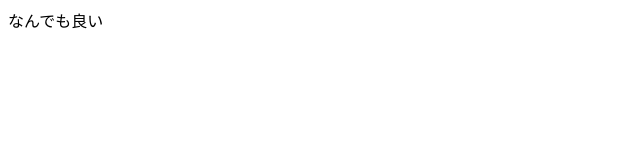
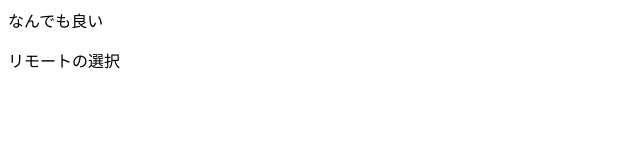
Before and after one commit to takomasan/intro_git, a plain HTML site: page index.html in a window 1280 px wide. Shown: the whole page, without its empty margins (0-640 px from the left). Drawn offline with Linux system fonts and the light colour scheme.

Commit message:
first.txtとindex.htmlを変更

```diff
--- a/index.html
+++ b/index.html
@@ -1 +1,2 @@
 <p>なんでも良い</p>
+<p>リモートの選択</p>
```
Also changed, not shown: first.txt.
